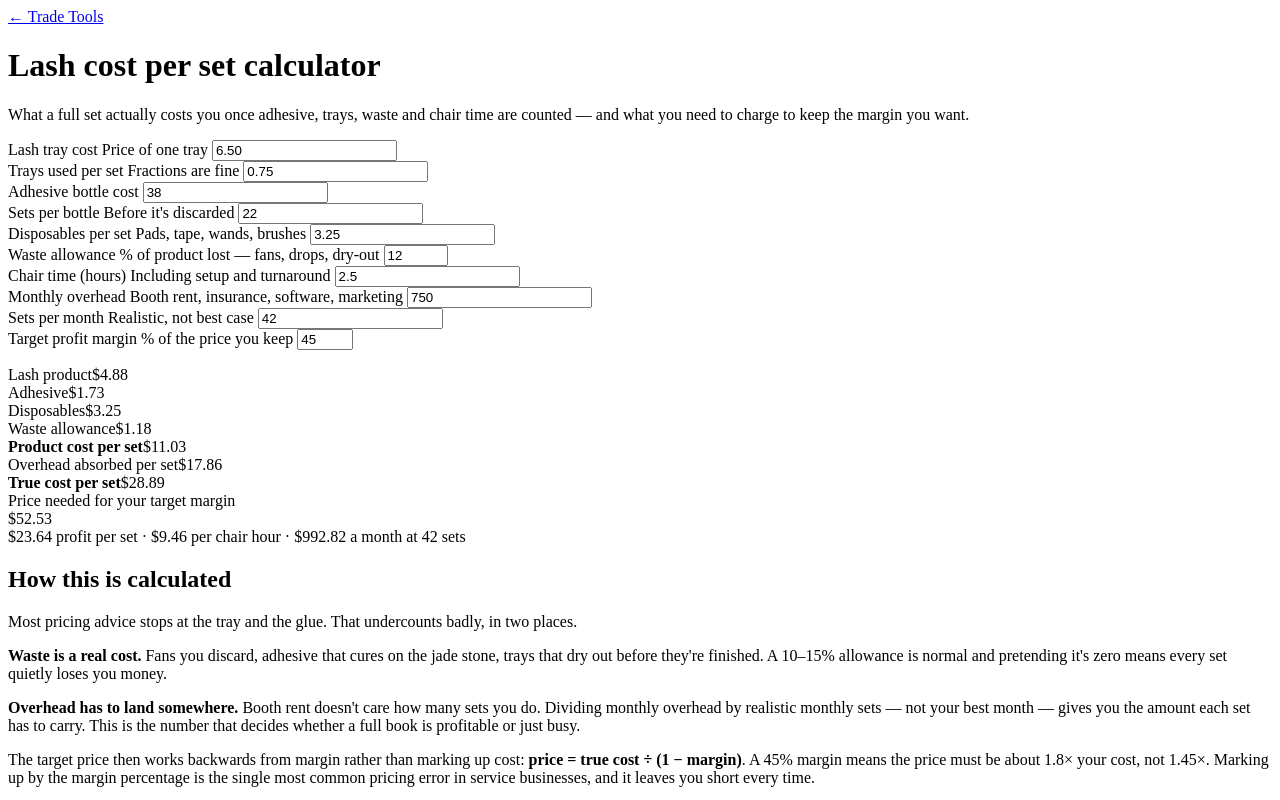
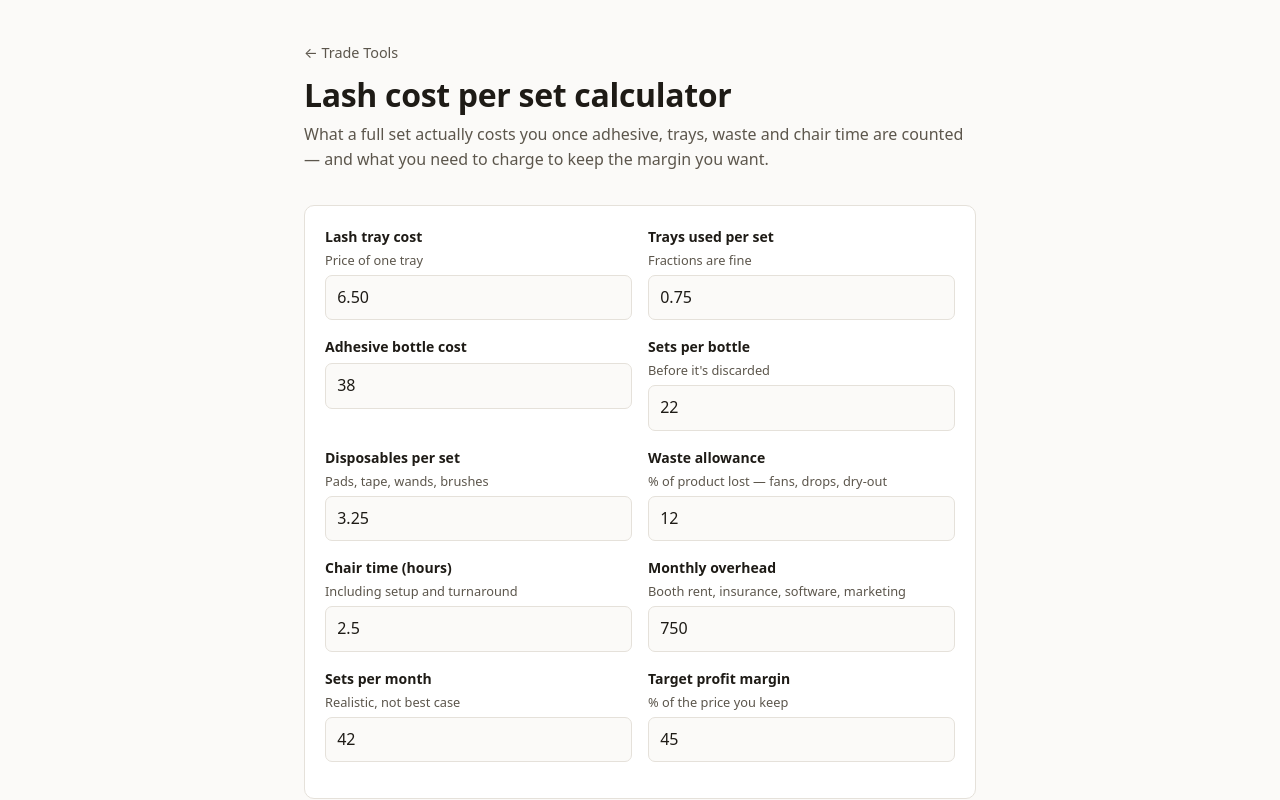
Before and after one commit to ajmacy3-ship-it/trade-tools-site, a plain HTML site: page calculators/lash-cost-per-set/index.html in a window 1280 px wide. Shown: the top 800 px of the page. Drawn offline with Linux system fonts and the light colour scheme; the site is published under a folder, as on GitHub Pages, so addresses that start at the root find nothing.

Commit message:
Update stylesheet link and header navigation

```diff
--- a/calculators/lash-cost-per-set/index.html
+++ b/calculators/lash-cost-per-set/index.html
@@ -5,12 +5,12 @@
 <meta name="viewport" content="width=device-width, initial-scale=1">
 <title>Lash Cost Per Set Calculator</title>
 <meta name="description" content="Work out what a full set of lash extensions actually costs you — adhesive, trays, waste and chair time — and what you need to charge to hit your margin.">
-<link rel="stylesheet" href="/assets/style.css">
+<link rel="stylesheet" href="../../assets/style.css">
 </head>
 <body>
 <div class="wrap">
 
-<header><a class="home" href="/">← Trade Tools</a></header>
+<header><a class="home" href="../../">← Trade Tools</a></header>
 
 <h1>Lash cost per set calculator</h1>
 <p class="sub">What a full set actually costs you once adhesive, trays, waste and chair time are counted — and what you need to charge to keep the margin you want.</p>
```
